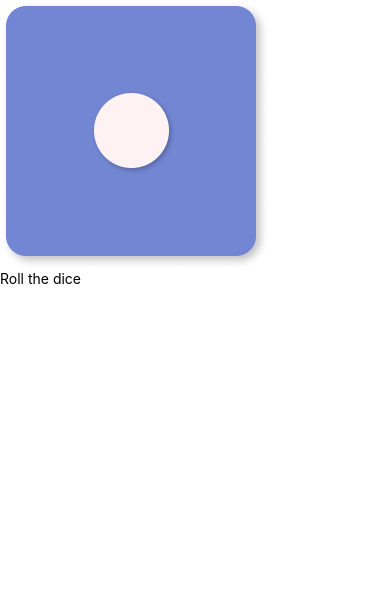
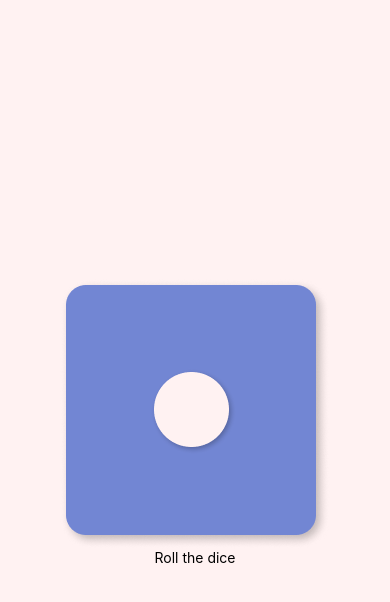
Before and after one commit to Najeeb93/rollthedice, a React Native app: screen / in a window 390 px wide. Shown: the top 602 px of the page. Built offline with nearby package versions, Linux system fonts and the light colour scheme.

Commit message:
update styles

```diff
--- a/src/App.tsx
+++ b/src/App.tsx
@@ -64,4 +64,11 @@ export default function App(): JSX.Element {
   )
 }
 
-const styles = StyleSheet.create({});
+const styles = StyleSheet.create({
+  container: {
+    flex: 1,
+    alignItems: 'center',
+    justifyContent: 'center',
+    backgroundColor: '#FFF2F2',
+  },
+});
```
